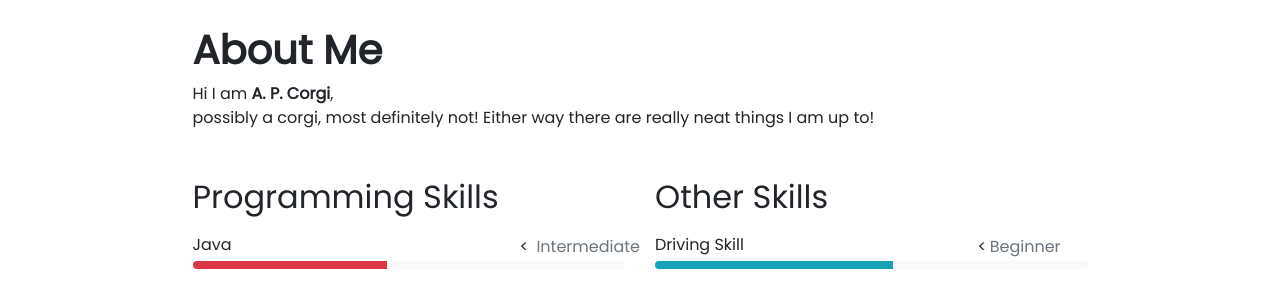
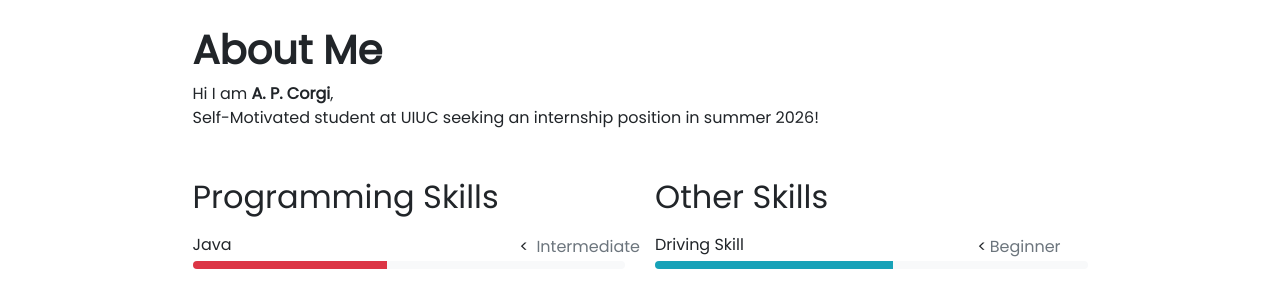
Before and after one commit to bochenz3-sys/bochenz3-sys.github.io, a Jekyll site: the page built from pages/about.md, in a window 1280 px wide. Shown: the part 128-421 px from the top of the page. Built offline with Jekyll 4.4.1, drawn with Linux system fonts in a browser that asks for light colours; nearby versions of some CDN libraries.

Commit message:
Update about.md

```diff
--- a/pages/about.md
+++ b/pages/about.md
@@ -8,7 +8,7 @@
 # **About Me**
 
 Hi I am **{{ site.author.name }}**,<br>
-possibly a corgi, most definitely not!  Either way there are really neat things I am up to!
+Self-Motivated student at UIUC seeking an internship position in summer 2026!
 
 <div class="row">
 {% include about/skills.html title="Programming Skills" source=site.data.programming-skills %}
```
